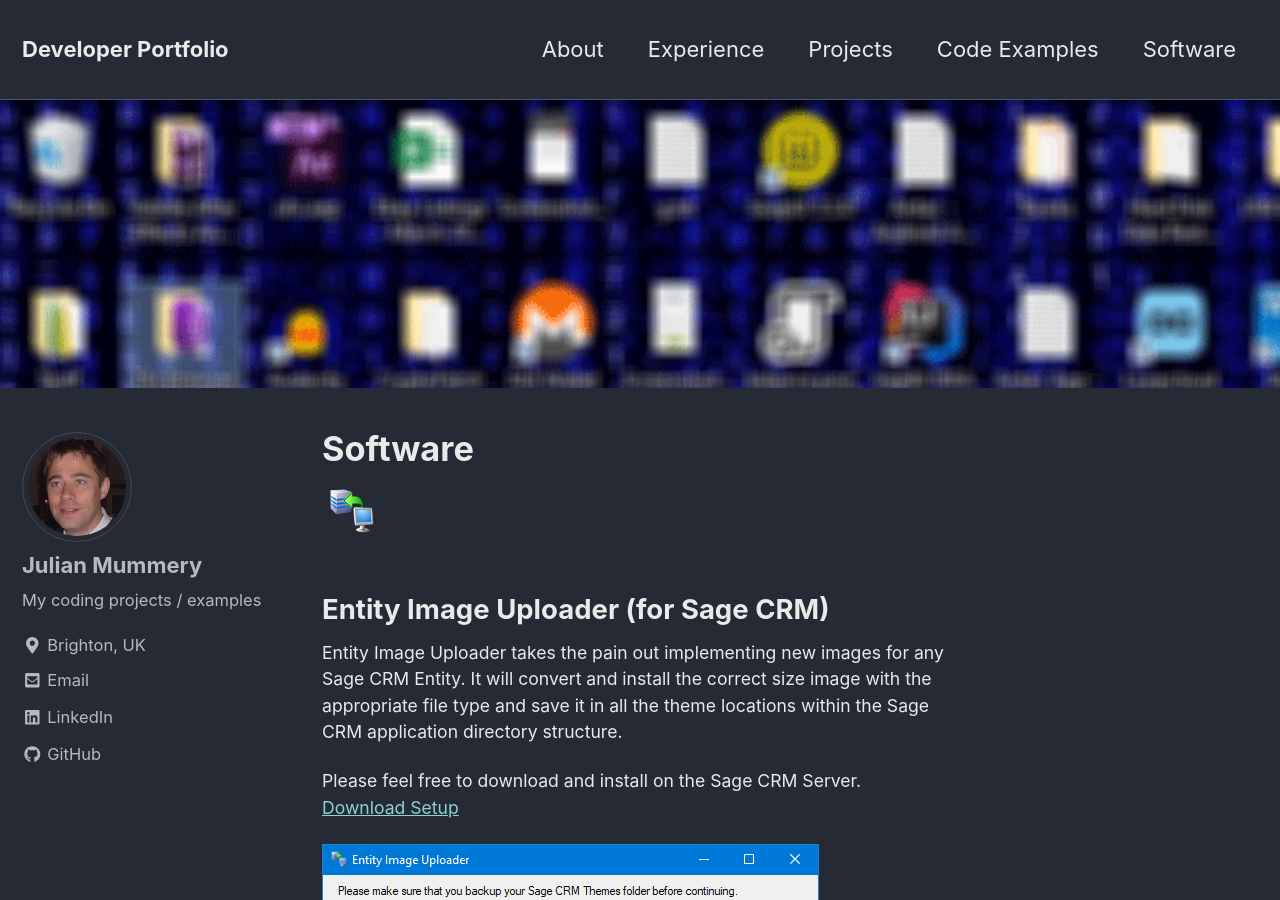
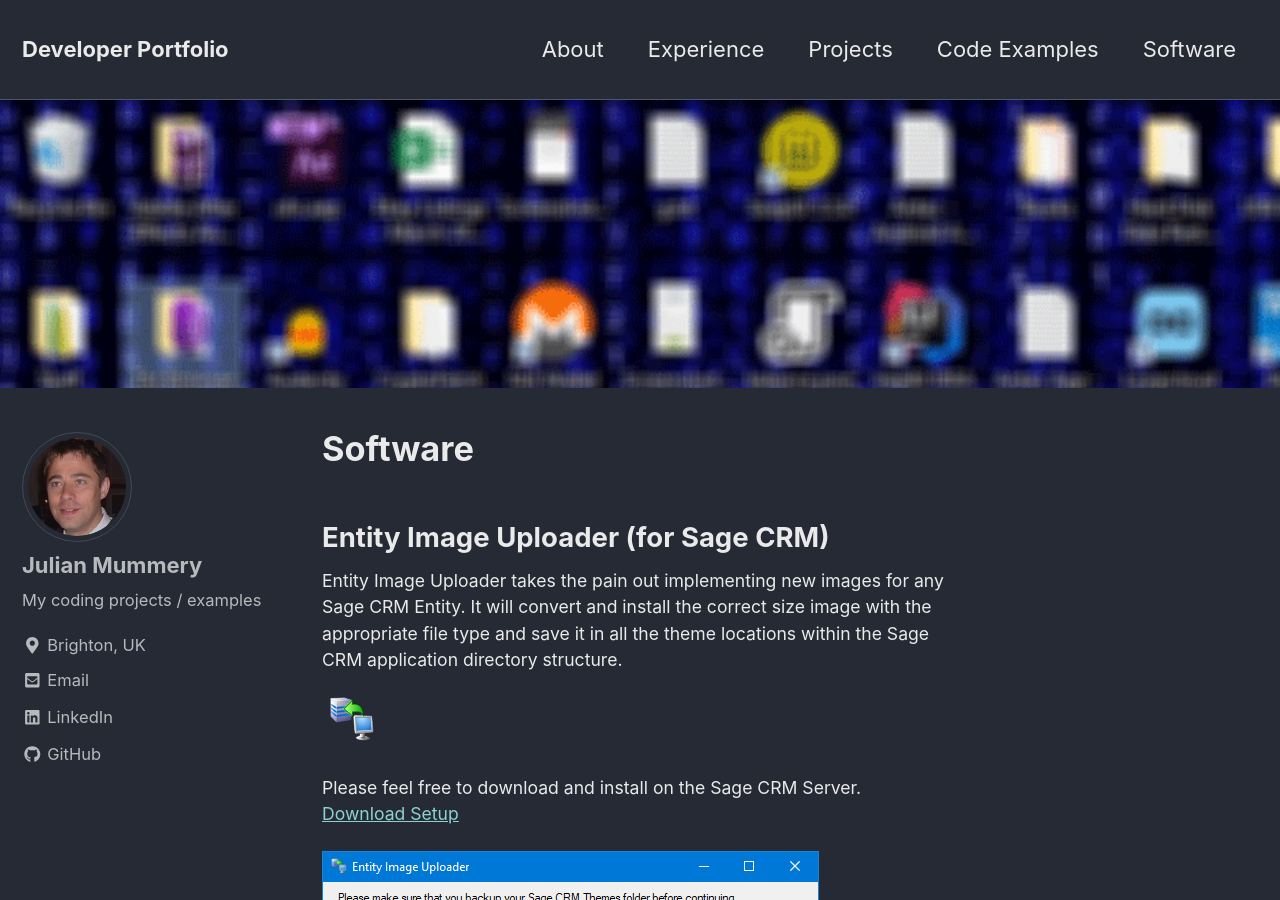
Before and after one commit to julianmummery/julianmummery.github.io, a Jekyll site: the page built from _pages/software.md, in a window 1280 px wide and 900 px high. Built offline with Jekyll 4.4.1, drawn with Linux system fonts in a browser that asks for light colours; nearby versions of some CDN libraries.

Commit message:
Update software.md

```diff
--- a/_pages/software.md
+++ b/_pages/software.md
@@ -6,8 +6,9 @@
 header:
    image: "/assets/images/header-software.png"
 ---
-<img src="/assets/images/Software-EntityImageUploader-Icon.png" />
+
 <h2>Entity Image Uploader (for Sage CRM)</h2>
 <p style="font-size:0.80em; margin-top:0;">Entity Image Uploader takes the pain out implementing new images for any Sage CRM Entity. It will convert and install the correct size image with the appropriate file type and save it in all the theme locations within the Sage CRM application directory structure.</p>
+<img src="/assets/images/Software-EntityImageUploader-Icon.png" />
 <p style="font-size:0.80em; margin-top:0;">Please feel free to download and install on the Sage CRM Server.<br><a href="https://1drv.ms/u/s!At3810Vk-70NgU3xinJIc_Y4BJM-?e=IeqxAM" target="_blank">Download Setup</a></p>
 <img src="/assets/images/Software-EntityImageUploader-1.png" />
```
